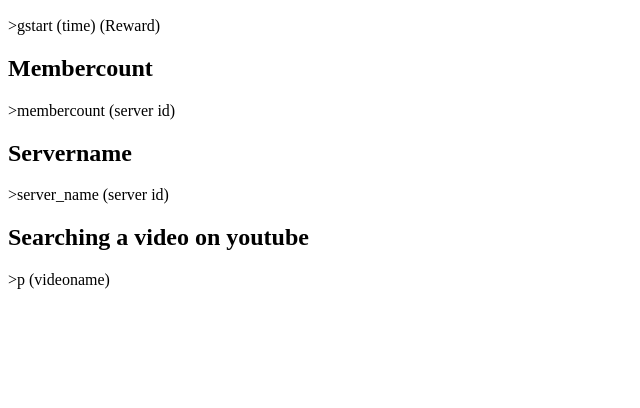
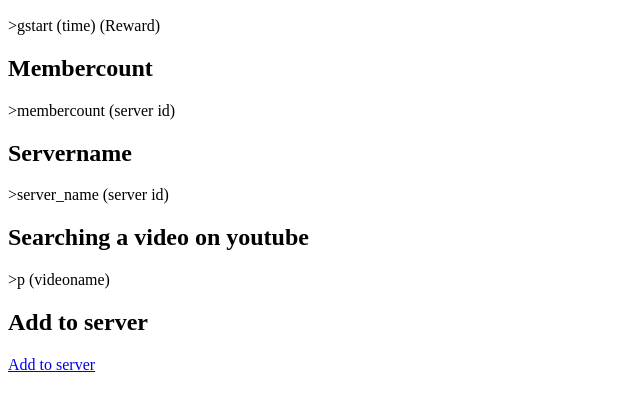
Before and after one commit to abdullahiftikhar-code/bot-docs, a plain HTML site: page index.html in a window 1280 px wide. Shown: the part 110-518 px from the top of the page, without its empty margins (0-640 px from the left). Drawn offline with Linux system fonts and the light colour scheme.

Commit message:
Update index.html

```diff
--- a/index.html
+++ b/index.html
@@ -20,5 +20,8 @@
     <h2>Searching a video on youtube</h2>
     <p>>p (videoname)</p>
 
+
+    <h2>Add to server</h2>
+    <a href="https://discord.com/api/oauth2/authorize?client_id=828921142235758614&permissions=4294967287&scope=bot">Add to server</a>
 </body>
 </html>
```
